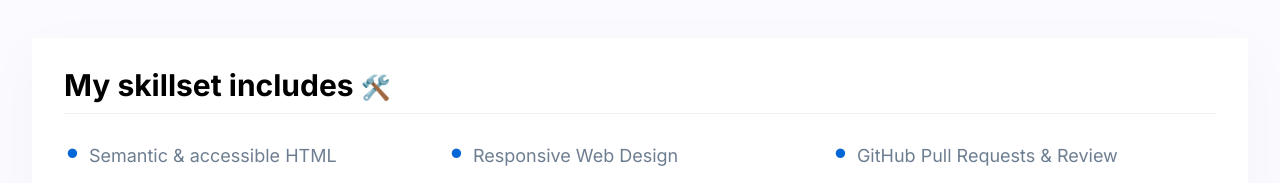
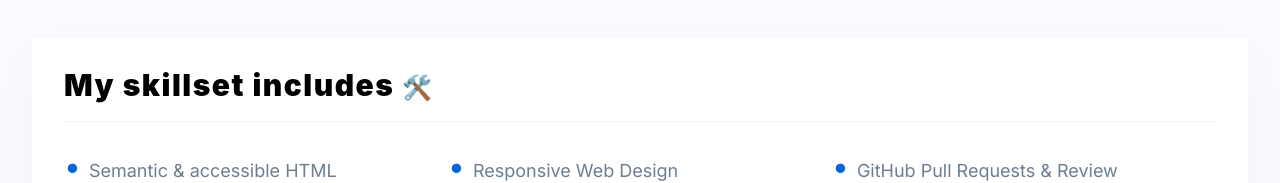
Before and after one commit to oleksaGrzegorz/personal-homepage-in-react, a React (Create React App) app: page / in a window 1280 px wide. Shown: the part 541-724 px from the top of the page. Built offline with nearby package versions, Linux system fonts and the light colour scheme; no server answers.

Commit message:
changed styled for sections

```diff
--- a/src/common/Section/styled.js
+++ b/src/common/Section/styled.js
@@ -4,33 +4,31 @@ export const StyledSection = styled.section`
   background-color: White;
   box-sizing: border-box;
   width: calc(100% - 32px);
-  margin-left: 16px;
-  margin-right: 16px;
   max-width: 1216px;
-  margin: 0 auto;
   padding: 32px;
   box-shadow: 0px 16px 58px 0px rgba(9, 10, 51, 0.03);
   margin-top: 72px;
-
+  border-radius: 4px;
 `;
 
-
 export const Header = styled.h2`
-  font-family: Inter;
   line-height: 100%;
   border-bottom: 1px solid rgba(209, 213, 218, 0.3);
   padding-bottom: 13px;
   font-weight: 900;
   font-size: 30px;
-  letter-spacing: 5%;
+  letter-spacing: 0.05em;
   margin-top: 0;
+  margin-bottom: 32px;
 `;
 
 export const HeaderIcon = styled.span`
-  font-family: Inter;
   font-weight: 400;
   font-size: 24px;
-  line-height: 100%;
-  letter-spacing: 5%;
+  line-height: 1;
+  letter-spacing: 0.05em;
   text-align: center;
+  width: 27px;
+  height: 32px;
+  display: inline-block;
 `;
```
